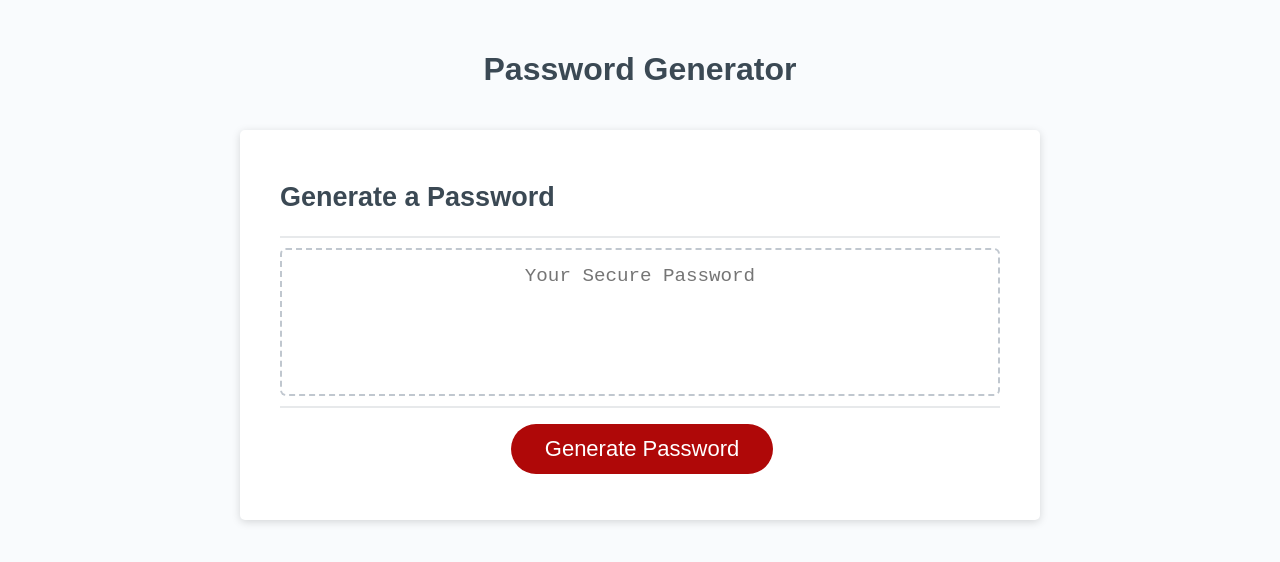
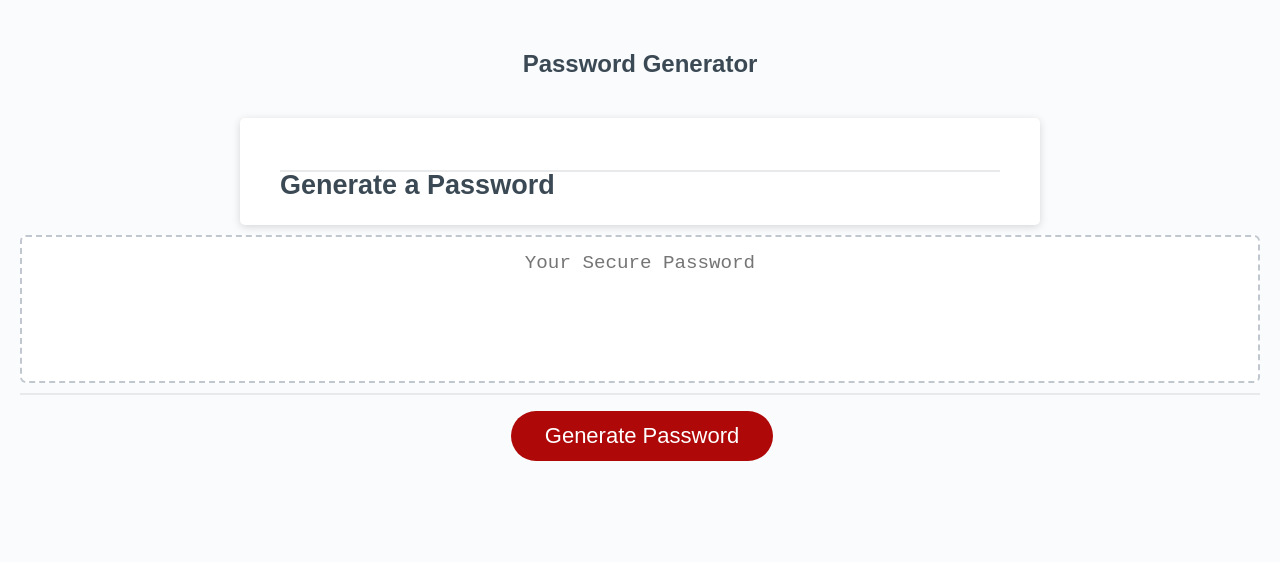
Before and after one commit to syed4918/Password-Generator, a plain HTML site: page Develop/index.html in a window 1280 px wide. Drawn offline with Linux system fonts and the light colour scheme.

Commit message:
Updated hmtl accordingly to semantics and defined required js variables

```diff
--- a/Develop/index.html
+++ b/Develop/index.html
@@ -8,27 +8,26 @@
     <link rel="stylesheet" href="style.css" />
   </head>
   <body>
-    <div class="wrapper">
+    <section id="gen-password-section">
       <header>
         <h1>Password Generator</h1>
       </header>
-      <div class="card">
-        <div class="card-header">
-          <h2>Generate a Password</h2>
-        </div>
-        <div class="card-body">
+      <section class="card">
+        <article class="card-header"></article>
+          <h2 id = "gen-password">Generate a Password</h2>
+      </section>
+        <section class="card-body">
           <textarea
             readonly
             id="password"
             placeholder="Your Secure Password"
             aria-label="Generated Password"
           ></textarea>
-        </div>
-        <div class="card-footer">
+        </section>
+        <section class="card-footer">
           <button id="generate" class="btn">Generate Password</button>
-        </div>
-      </div>
-    </div>
+        </section>
+    </section>
     <script src="script.js"></script>
   </body>
 </html>
--- a/Develop/script.js
+++ b/Develop/script.js
@@ -1,5 +1,19 @@
 // Assignment Code
 var generateBtn = document.querySelector("#generate");
+ var minLength = 8;
+ var maxLength = 128;
+
+ const Lower = 'q,w,e,r,t,y,i,o,p,a,s,d,f,g,h,j,k,l,z,x,c,v,b,n,m'.split("");
+ const Upper = lower.toUpperCase();
+ const Nmber = '0123456789'.split("");
+ const Symbol = "!\#$%&'()*+,-./:;<=>?@[\]^_`{|}~".split("");
+
+ var confirmLength = "";
+ var confirmLower;
+ var confirmUpper;
+ var confirmSymbol;
+ var confirmNumber;
+
 
 // Write password to the #password input
 function writePassword() {
--- a/Develop/style.css
+++ b/Develop/style.css
@@ -6,7 +6,7 @@
 
 html,
 body,
-.wrapper {
+#gen-password-section {
   height: 100%;
   margin: 0;
   padding: 0;
@@ -17,7 +17,7 @@ body {
   background-color: #f9fbfd;
 }
 
-.wrapper {
+#gen-password-section{
   padding-top: 30px;
   padding-left: 20px;
   padding-right: 20px;
@@ -42,7 +42,7 @@ header {
   padding: 30px 40px;
 }
 
-.card-header::after {
+#gen-password {
   content: " ";
   display: block;
   width: 100%;
```
